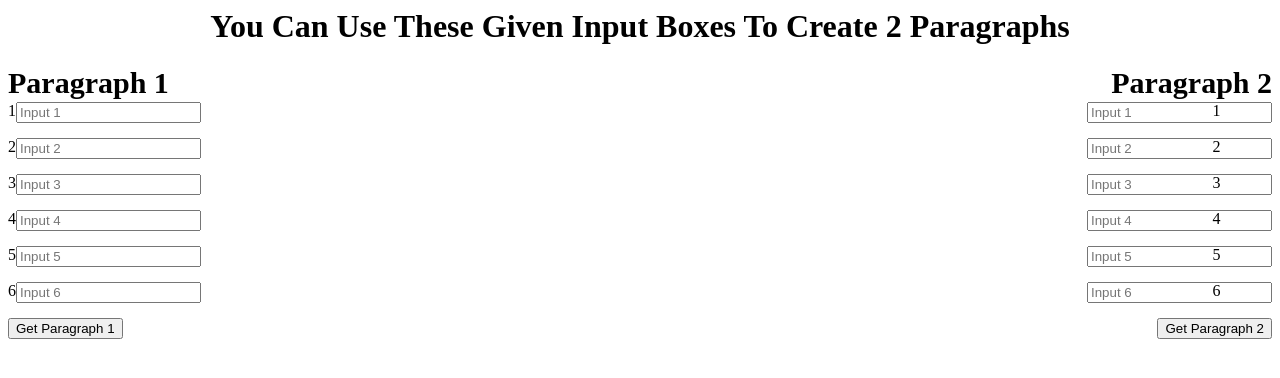
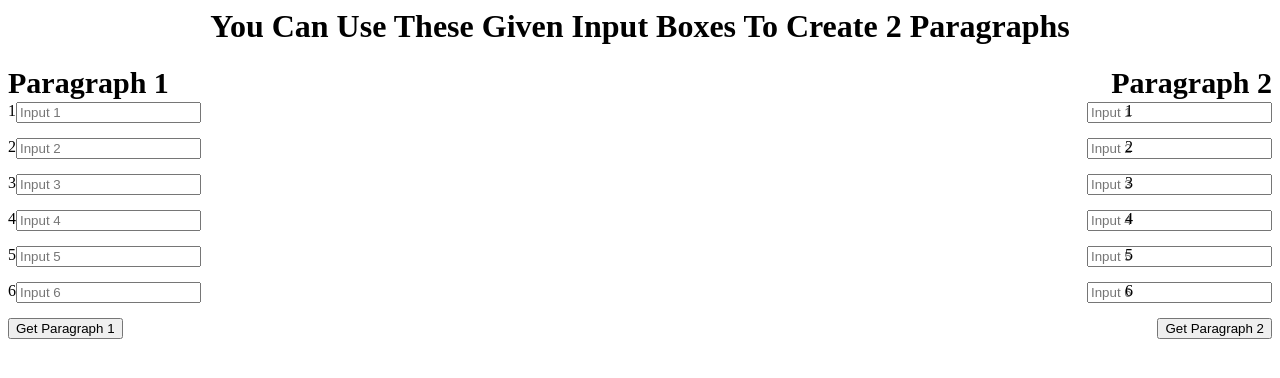
Before and after one commit to Avneet-Randhawa/Project-80, a plain HTML site: page index.html in a window 1280 px wide. Drawn offline with Linux system fonts and the light colour scheme.

Commit message:
Update style.css

```diff
--- a/style.css
+++ b/style.css
@@ -18,7 +18,7 @@ body{
     float: right;
 }
 .right_sn{
-    margin-right: -1145px;
+    margin-right: -970px;
 }
 #get-1{
     float: left;
```
